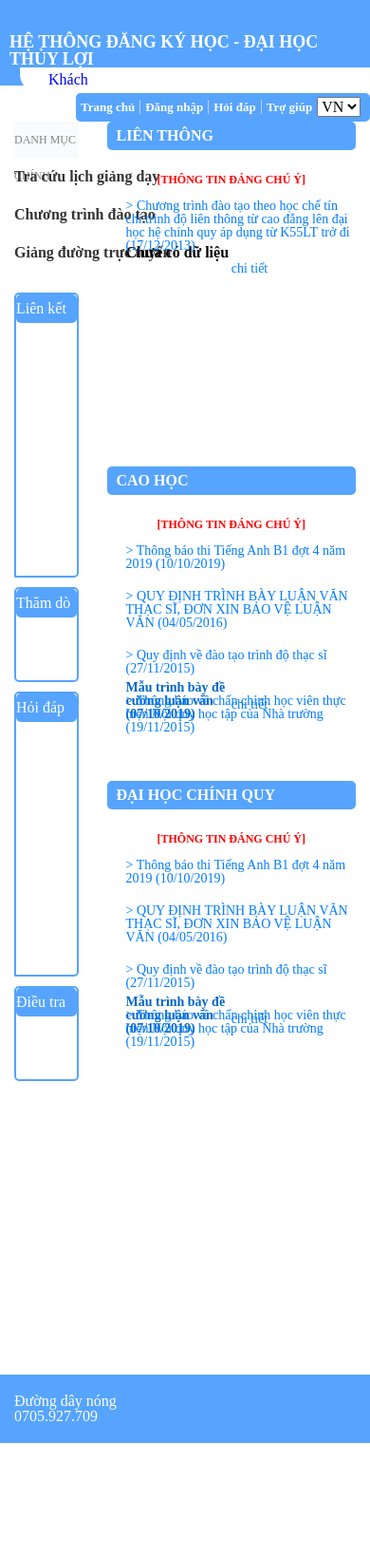
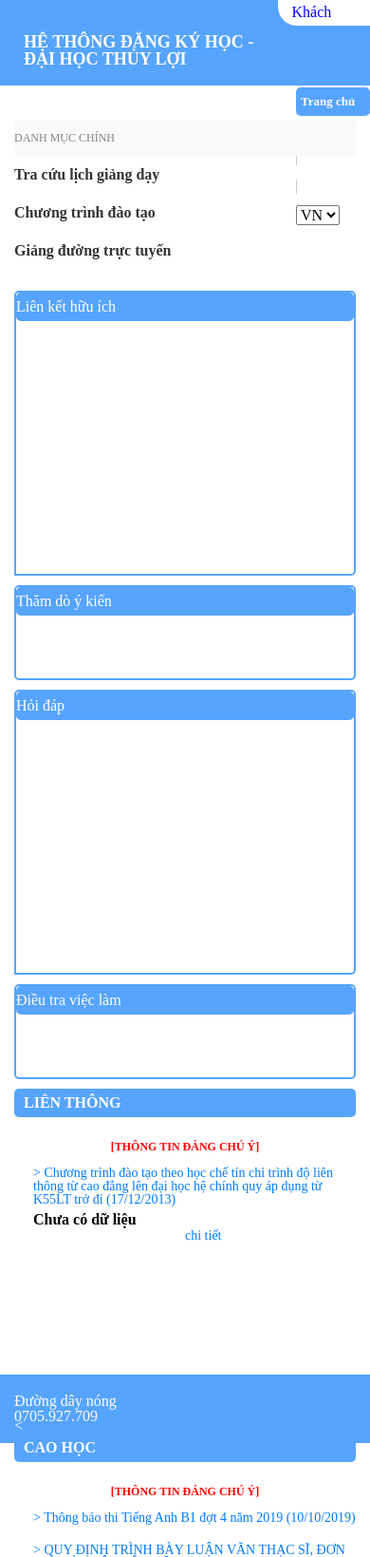
Before and after one commit to buingockhanh99/175A071353_175A071351, a PHP site: page / in a window 390 px wide; the page is wider, and only the part inside the window is pictured. Shown: the top 1639 px of that part at 95% size. Before the commit the page ends 1519 px from the top of that part, so only its background shows below. Run offline with PHP 8.4, Linux system fonts and the light colour scheme.

Commit message:
sửa css

```diff
--- a/BTL_CNW_BuiNgocKhanh_LeQuangHuy/css/index1.css
+++ b/BTL_CNW_BuiNgocKhanh_LeQuangHuy/css/index1.css
@@ -44,6 +44,8 @@ table {
 	border-spacing: 0;
 }
 
+
+
 /*----------------header--------------------*/
 
 .head-top{
@@ -53,11 +55,12 @@ table {
 }
 .head-top-left{
 	float: left;
+	width: 75%;
 }
 .head-top-right{
 	float: right;
 	height: 27px;
-	width: 369px;
+	width: 25%;
 	background: white;
 	border-bottom-left-radius: 20px;
 }
@@ -91,7 +94,7 @@ table {
 #menu{
   background: #56a4fe;
   height: 30px;
-  width: 310px;
+  width: 40%;
   border-radius: 5px;
   float: right;
 
@@ -139,7 +142,7 @@ table {
 
 #menu1{
   height: 30px;
-  width: 310px;
+  width: 100%;
 
 }
 #menu1 ul{
--- a/BTL_CNW_BuiNgocKhanh_LeQuangHuy/giangvien.php
+++ b/BTL_CNW_BuiNgocKhanh_LeQuangHuy/giangvien.php
@@ -33,13 +33,13 @@
 			<div class="container-fluid" >
 				<div class="row">
 						<form action="" method="post">
-							<div id = "menu1" class="col-3">
+							<div id = "menu1" class="col-lg-3 col-xs-3">
 								<ul>
 									<li><a href="giangvien/updateKHGD.php" target="iframe">Cập nhật thông tin KHGD</a></li>
 								</ul>
 							</div>
 						</form>
-					<iframe class="col-9" src="" name = "iframe">
+					<iframe class="col-lg-9 col-xs-9" src="" name = "iframe">
 					</iframe>
 				</div>
 			</div>
@@ -47,7 +47,7 @@
 	<?php
 	}
 	else
-		{echo "<div style='color:red; text-align:center;height:500px;line-height:500px;font-size:50px '> Vui lòng đăng nhập </div>";}
+		{header("location: dangnhap.php");}
 
 	?>
 
--- a/BTL_CNW_BuiNgocKhanh_LeQuangHuy/header-index.php
+++ b/BTL_CNW_BuiNgocKhanh_LeQuangHuy/header-index.php
@@ -1,7 +1,9 @@
 <header>
+	<div class="container-fluid">
+		<div class="row">
 			<div class="head-top">
-				<div class="head-top-left"><h1>HỆ THÔNG ĐĂNG KÝ HỌC - ĐẠI HỌC THỦY LỢI</h1></div>
-				<div class="head-top-right">
+				<div class="head-top-left col-md-9"><h1>HỆ THÔNG ĐĂNG KÝ HỌC - ĐẠI HỌC THỦY LỢI</h1></div>
+				<div class="head-top-right col-md-3">
 				<?php
 				if(isset($_SESSION['Username']))
 				{
@@ -19,20 +21,23 @@
 					{
 						$sql = mysqli_query($conn,"SELECT * from giangvien where MAGV = '$id'");
 		        		$row=mysqli_fetch_assoc($sql);
-						echo "<div style='color:blue; padding:5px 15px;'>" .$row['HODEM']." ".$row['TEN']. "(".$id. ") <span style='color:#000'>Vai trò:</span> Giảng viên</div>";
+						echo "<div style='color:blue; padding:5px 0px;'>" .$row['HODEM']." ".$row['TEN']. "(".$id. ") <span style='color:#000'>Vai trò:</span> Giảng viên</div>";
 					}
 					else if ($row1['LEVEL']==1)
 					{
-						echo "<div style='color:blue; padding:5px 30px;'>Xin chào admin</div>";
+						echo "<div style='color:blue; padding:5px 0px;'>Xin chào admin</div>";
 					}
 				}
 				else
-					{echo "<div style='color:blue; padding:5px 30px;'> Khách </div>";}
+					{echo "<div style='color:blue; padding:5px 0px;'> Khách </div>";}
 
 				?>
 
 				</div>
 			</div>
+		</div>
+	</div>
+
 			<div class="main-top">
 				<div class="left-top">
 				</div>
--- a/BTL_CNW_BuiNgocKhanh_LeQuangHuy/index.php
+++ b/BTL_CNW_BuiNgocKhanh_LeQuangHuy/index.php
@@ -22,7 +22,7 @@
 		<main class="main">
 		<div class="container-fluid" style="padding-top: 6px">
 			<div class="row">
-				<div class="col-3">
+				<div class="col-lg-3 col-xs-3">
 					<div class="top-dmc">
 						<div class="dmc">
 							<p>DANH MỤC CHÍNH</p>
@@ -83,7 +83,7 @@
 					</div>
 				</div>
 
-				<div class="col-9">
+				<div class="col-lg-9 col-xs-9">
 					<div class="body-main" style="height: 337px">
 						<div class="p-lkhi">
 							<h1>LIÊN THÔNG</h1>
--- a/BTL_CNW_BuiNgocKhanh_LeQuangHuy/quanly.php
+++ b/BTL_CNW_BuiNgocKhanh_LeQuangHuy/quanly.php
@@ -33,7 +33,7 @@ require('connect.php');
 			<div class="container-fluid" >
 				<div class="row">
 					<form action="" method="post">
-						<div id = "menu1" class="col-3">
+						<div id = "menu1" class="col-lg-3 col-xs-3">
 							<ul>
 								<li><a href="quanly/NganhHoc.php" target="iframe">Tạo nghành học</a></li>
 								<li><a href="quanly/monhoc.php" target="iframe">Tạo môn học</a></li>
@@ -43,7 +43,7 @@ require('connect.php');
 							</ul>
 						</div>
 					</form>
-					<iframe src="" name = "iframe" class="col-9">
+					<iframe src="" name = "iframe" class="col-lg-9 col-xs-9">
 
 					</iframe>
 
@@ -54,7 +54,7 @@ require('connect.php');
 	<?php
 	}
 	else
-		{echo "<div style='color:red; text-align:center;height:500px;line-height:500px;font-size:50px '> Vui lòng đăng nhập </div>";}
+		{header("location: dangnhap.php");}
 	// Ngắt kết nối
 	mysqli_close($conn);
 
--- a/BTL_CNW_BuiNgocKhanh_LeQuangHuy/quantri.php
+++ b/BTL_CNW_BuiNgocKhanh_LeQuangHuy/quantri.php
@@ -36,7 +36,7 @@ require('connect.php');
 		<div class="container-fluid" >
 			<div class="row">
 				<form  method="get">
-					<div id = "menu1" class="col-3">
+					<div id = "menu1" class="col-lg-3 col-xs-3">
 							<div class="dropdown" style="padding-bottom: 10px;">
 							  <button class="btn dropdown-toggle" type="button" data-toggle="dropdown" style="border-radius: 15px;">Quản lý tài khoản</button>
 							  <div class="dropdown-menu" aria-labelledby="dropdownMenuButton">
@@ -52,7 +52,7 @@ require('connect.php');
 					</div>
 				</form>
 
-				<iframe src="" name = "iframe" class="col-9">
+				<iframe src="" name = "iframe" class="col-lg-9 col-xs-9">
 
 				</iframe>
 
@@ -63,7 +63,7 @@ require('connect.php');
 	}
 	else
 		{
-			echo "<div style='color:red; text-align:center;height:500px;line-height:500px;font-size:50px '> Vui lòng đăng nhập </div>";
+			 header("location: dangnhap.php");
 		}
 
 
```
